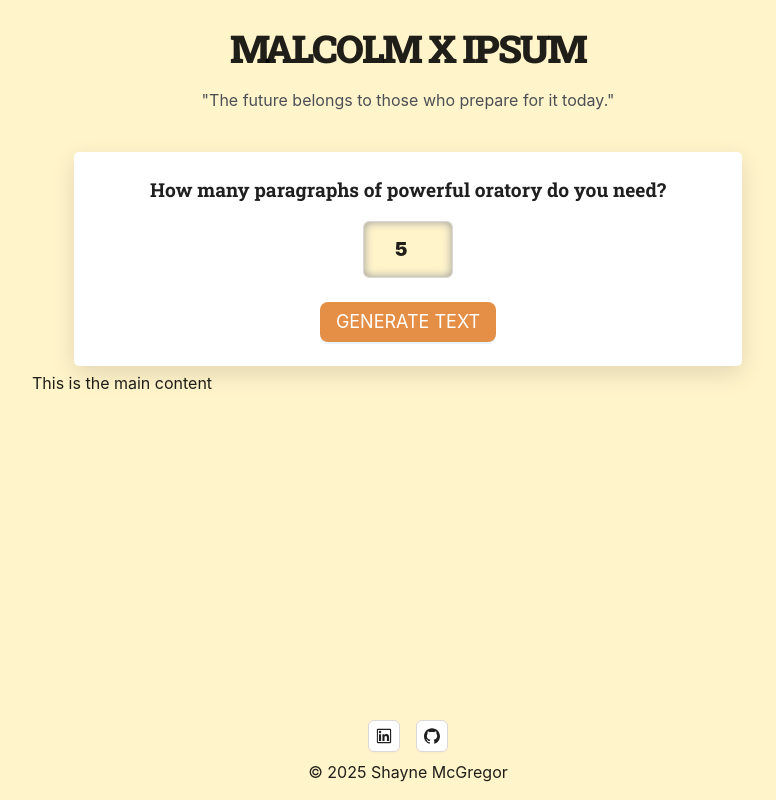
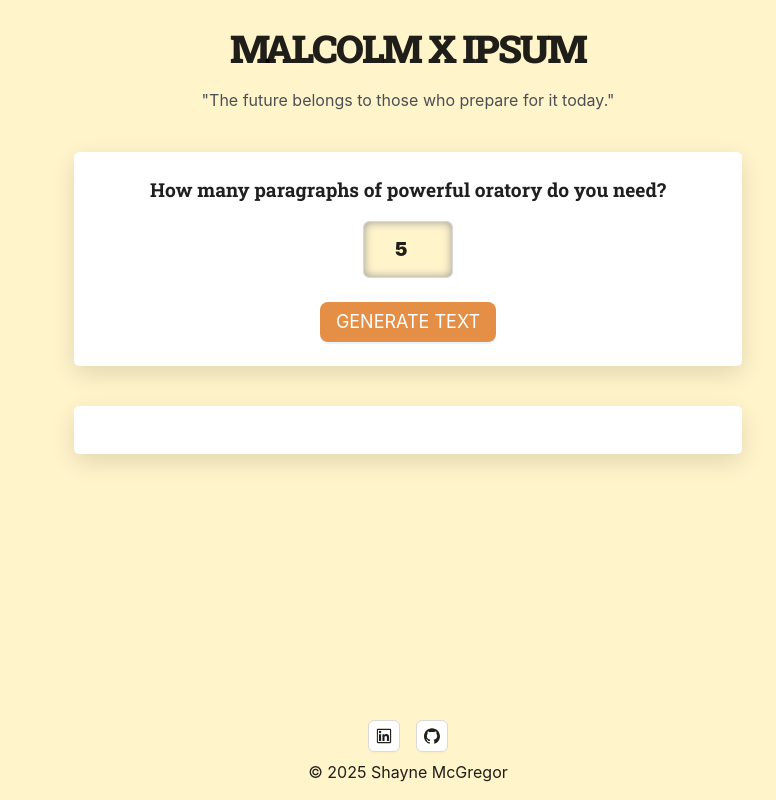
Before and after one commit to SMcGregor199/malcolmipsum, a React (Vite) app: page / in a window 1280 px wide. Shown: the whole page, without its empty margins (232-1008 px from the left). Built offline with nearby package versions, Linux system fonts and the light colour scheme.

Commit message:
fix: edit main content + header styles

```diff
--- a/src/App.tsx
+++ b/src/App.tsx
@@ -1,7 +1,9 @@
-import {Layout} from "antd";
+import {Layout, Typography} from "antd";
 import Footer from "./components/Footer";
 const {Content} = Layout;
 import SiteHeader from "./components/Header";
+const {Paragraph} = Typography;
+import data from "./data";
 
 function App() {
 
@@ -9,8 +11,16 @@ function App() {
     <div id="container" style={{width:"800px", margin:"auto"}}>
       <Layout style={{background:"none", padding:"1rem", height:"100vh"}}>
         <SiteHeader />
-        <Content id="main" style={{flex:1, padding:"0.5rem"}}>
-          <p>This is the main content</p>
+        <Content id="main" style={{padding:"0 50px", marginBottom:"2.5rem"}}>
+          <div style={{
+              flex:1,
+              padding:"1.5rem",
+              backgroundColor:"white",
+              borderRadius:"5px",
+              boxShadow:"0 8px 24px rgba(0, 0, 0, 0.12)"
+          }}>
+
+         </div>
         </Content>
         <Footer />
       </Layout>
--- a/src/components/Header.tsx
+++ b/src/components/Header.tsx
@@ -20,7 +20,7 @@ const StyledDiv = styled.div({
 })
 export default function SiteHeader(){
     return(
-        <Header style={{height:"min-content"}}>
+        <Header style={{height:"min-content", marginBottom:"2.5rem"}}>
             <Flex vertical align="center">
                 <h1 className="roboto-slab title" style={{marginBottom:"0.5rem"}}>Malcolm X Ipsum</h1>
                 <Paragraph style={{fontSize:"1rem", marginBottom:"2.5rem", color:"#4B4F56"}}>"The future belongs to those who prepare for it today."</Paragraph>
```
